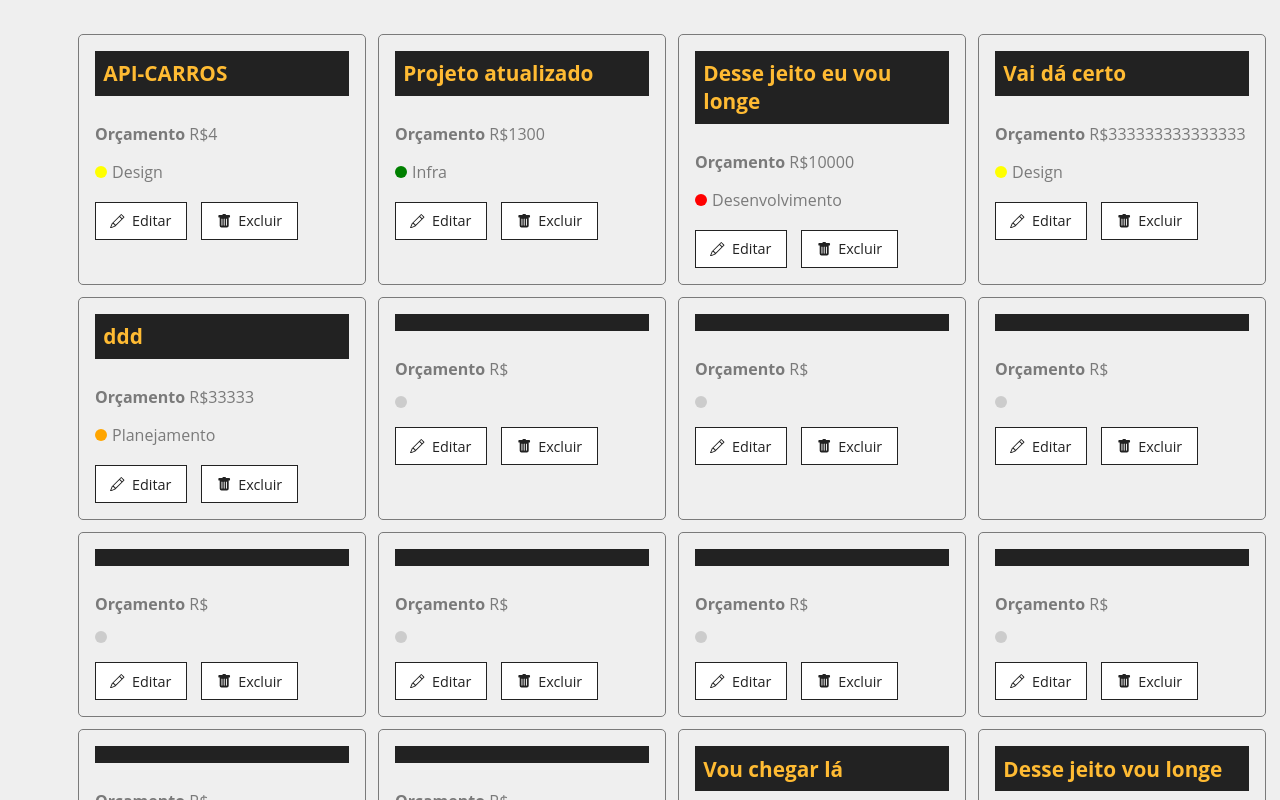
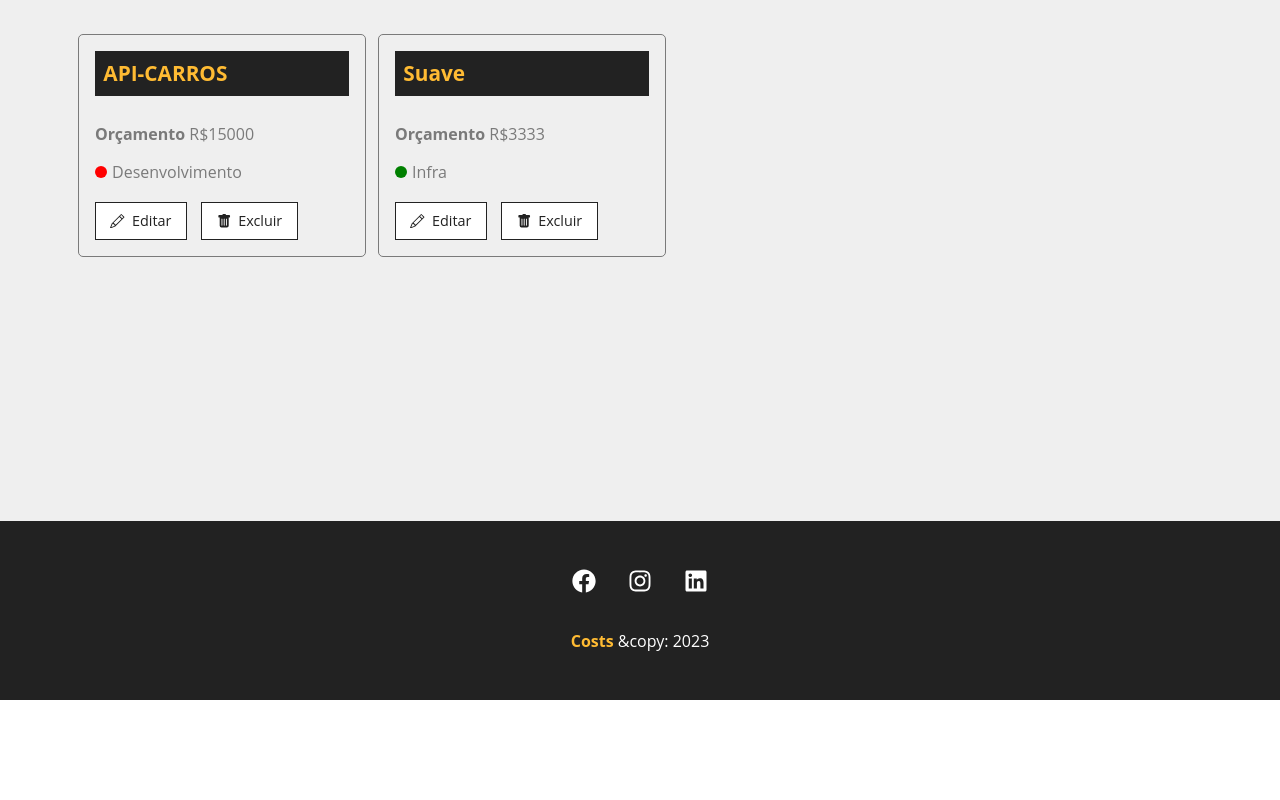
Before and after one commit to PauloBarros3335/Curso_react-, a React (Create React App) app: page /projects in a window 1280 px wide. Shown: the part 180-980 px from the top of the page. After the commit the page ends 880 px from the top, so only its background shows below. Built offline with nearby package versions, Linux system fonts and the light colour scheme; data requests are answered from the project's data file.

Commit message:
Conclusão do project cost

```diff
--- a/db.json
+++ b/db.json
@@ -2,18 +2,25 @@
   "projects": [
     {
       "name": "API-CARROS",
-      "budget": "4",
+      "budget": "15000",
       "category": {
-        "id": "3",
-        "name": "Design"
+        "id": "2",
+        "name": "Desenvolvimento"
       },
-      "cost": 0,
-      "services": [],
+      "cost": 2000,
+      "services": [
+        {
+          "name": "carros",
+          "cost": "2000",
+          "description": "serviços na API",
+          "id": "555eb5f7-0048-45da-b384-68d16b089e76"
+        }
+      ],
       "id": 1
     },
     {
-      "name": "Projeto atualizado",
-      "budget": "1300",
+      "name": "Suave",
+      "budget": "3333",
       "category": {
         "id": "1",
         "name": "Infra"
@@ -21,139 +28,6 @@
       "cost": 0,
       "services": [],
       "id": 2
-    },
-    {
-      "name": "Desse jeito eu vou longe",
-      "budget": "10000",
-      "category": {
-        "id": "2",
-        "name": "Desenvolvimento"
-      },
-      "cost": 0,
-      "services": [],
-      "id": 3
-    },
-    {
-      "name": "Vai dá certo",
-      "budget": "333333333333333",
-      "category": {
-        "id": "3",
-        "name": "Design"
-      },
-      "cost": 0,
-      "services": [],
-      "id": 6
-    },
-    {
-      "name": "ddd",
-      "budget": "33333",
-      "category": {
-        "id": "4",
-        "name": "Planejamento"
-      },
-      "cost": 0,
-      "services": [],
-      "id": 7
-    },
-    {
-      "cost": 0,
-      "services": [],
-      "id": 8
-    },
-    {
-      "cost": 0,
-      "services": [],
-      "id": 9
-    },
-    {
-      "cost": 0,
-      "services": [],
-      "id": 10
-    },
-    {
-      "cost": 0,
-      "services": [],
-      "id": 11
-    },
-    {
-      "cost": 0,
-      "services": [],
-      "id": 12
-    },
-    {
-      "cost": 0,
-      "services": [],
-      "id": 13
-    },
-    {
-      "cost": 0,
-      "services": [],
-      "id": 14
-    },
-    {
-      "cost": 0,
-      "services": [],
-      "id": 15
-    },
-    {
-      "cost": 0,
-      "services": [],
-      "id": 16
-    },
-    {
-      "name": "Vou chegar lá",
-      "budget": "130000",
-      "category": {
-        "id": "2",
-        "name": "Desenvolvimento"
-      },
-      "cost": 0,
-      "services": [],
-      "id": 17
-    },
-    {
-      "name": "Desse jeito vou longe",
-      "budget": "64",
-      "category": {
-        "id": "3",
-        "name": "Design"
-      },
-      "cost": 0,
-      "services": [],
-      "id": 18
-    },
-    {
-      "name": "Com muita fé em Deus vou chegar lá",
-      "budget": "10000000",
-      "category": {
-        "id": "2",
-        "name": "Desenvolvimento"
-      },
-      "cost": 0,
-      "services": [],
-      "id": 19
-    },
-    {
-      "name": "qqqq",
-      "budget": "11111",
-      "cost": 0,
-      "services": [],
-      "id": 20
-    },
-    {
-      "cost": 0,
-      "services": [],
-      "id": 21
-    },
-    {
-      "cost": 0,
-      "services": [],
-      "id": 22
-    },
-    {
-      "cost": 0,
-      "services": [],
-      "id": 23
     }
   ],
   "categories": [
--- a/src/components/Project/ProjectCard.js
+++ b/src/components/Project/ProjectCard.js
@@ -20,7 +20,6 @@ function ProjectCard({ name, id, budget, category, handleRemove }) {
           className={`${styles[category ? category.toLowerCase() : ""]}`}
         ></span>{" "}
         {category}
-        {/* <span className={`${styles[category.toLowerCase()]}`}></span> {category} */}
       </p>
       <div className={styles.project_card_actions}>
         <Link to={`/project/${id}`}>
--- a/src/components/layout/Loading.js
+++ b/src/components/layout/Loading.js
@@ -5,7 +5,7 @@ import styles from "./Loading.module.css";
 function Loading() {
   return (
     <div className="styles.loader_container">
-      <img className={styles.loading} src={loading} alt="Loading" />
+      <img className={styles.loader} src={loading} alt="Loading" />
     </div>
   );
 }
--- a/src/components/layout/Loading.module.css
+++ b/src/components/layout/Loading.module.css
@@ -1,4 +1,4 @@
-.loading_container {
+.loader_container {
   width: 100%;
   height: 100%;
   display: flex;
@@ -6,6 +6,6 @@
   align-items: center;
 }
 
-.loding {
+.loader {
   width: 50px;
 }
--- a/src/components/pages/Project.js
+++ b/src/components/pages/Project.js
@@ -1,3 +1,5 @@
+import { parse, v4 as uuidv4 } from "uuid";
+
 import styles from "./Project.module.css";
 
 import { useParams } from "react-router-dom";
@@ -6,12 +8,16 @@ import Loading from "../layout/Loading";
 import Container from "../layout/Container";
 import Message from "../layout/Message";
 import ProjectForm from "../Project/ProjectForm";
+import ServiceForm from "../service/ServiceForm";
+import ServiceCard from "../service/serviceCard";
 
 function Project() {
   const { id } = useParams();
 
   const [project, setProject] = useState([]);
+  const [services, setServices] = useState([]);
   const [showProjectForm, setShowProjectForm] = useState(false);
+  const [showServiceForm, setShowServiceForm] = useState(false);
   const [message, setMessage] = useState();
   const [type, setType] = useState();
   useEffect(() => {
@@ -25,12 +31,14 @@ function Project() {
         .then((resp) => resp.json())
         .then((data) => {
           setProject(data);
+          setServices(data.services);
         })
         .catch((err) => console.log);
-    }, 5000);
+    }, 3000);
   }, [id]);
 
   function editPost(project) {
+    setProject("");
     // budget validation
     if (project.budget < project.cost) {
       setMessage("O orçamento  não pde ser nemmor que o custo do projeto!");
@@ -53,9 +61,71 @@ function Project() {
       })
       .catch((err) => console.log(err));
   }
+  function createService(project) {
+    setMessage("");
+    // last service
+    const lastService = project.services[project.services.length - 1];
+
+    lastService.id = uuidv4();
+    const lastServiceCost = lastService.cost;
+
+    const newCost = parseFloat(project.cost) + parseFloat(lastServiceCost);
+
+    //maxium value validation
+    if (newCost > parseFloat(project.budget)) {
+      setMessage("Orçamento ultrapassado, verifique o valor do serviço");
+      setType("error");
+      project.services.pop();
+      return false;
+    }
+
+    //add service cost to project total cost
+    project.cost = newCost;
+
+    //update project
+    fetch(`http://localhost:5000/projects/${project.id}`, {
+      method: "PATCH",
+      headers: {
+        "content-Type": "application/json",
+      },
+      body: JSON.stringify(project),
+    })
+      .then((resp) => resp.json())
+      .then((data) => {
+        setShowServiceForm(false);
+      })
+      .catch((err) => console.log(err));
+  }
+
+  function removeService(id, cost) {
+    const servicesUpdated = project.services.filter(
+      (service) => service.id !== id
+    );
+    const projectUpdated = project;
+
+    projectUpdated.services = servicesUpdated;
+    projectUpdated.cost = parseFloat(projectUpdated.cost) - parseFloat(cost);
+
+    fetch(`http://localhost:5000/projects/${projectUpdated.id}`, {
+      method: "PATCH",
+      headers: {
+        "Content-type": "application/json",
+      },
+      body: JSON.stringify(projectUpdated),
+    })
+      .then((resp) => resp.json)
+      .then((data) => {
+        setProject(projectUpdated);
+        setServices(servicesUpdated);
+        setMessage("Serviço removido com sucesso");
+      });
+  }
 
   function toggleProjectForm() {
     setShowProjectForm(!showProjectForm);
+  }
+  function toggleServiceForm() {
+    setShowServiceForm(!showServiceForm);
   }
 
   return (
@@ -91,6 +161,36 @@ function Project() {
                 </div>
               )}
             </div>
+            <div className={styles.service_form_container}>
+              <h2>Adicione um serviço</h2>
+              <button className={styles.btn} onClick={toggleServiceForm}>
+                {!showServiceForm ? "Adicionar serviço" : "Fechar"}
+              </button>
+              <div className={styles.project_info}>
+                {showServiceForm && (
+                  <ServiceForm
+                    handleSubmit={createService}
+                    btnText="Adicionar Serviço"
+                    projectData={project}
+                  />
+                )}
+              </div>
+            </div>
+            <h2>Serviços</h2>
+            <Container customClass="start">
+              {services.length > 0 &&
+                services.map((service) => (
+                  <ServiceCard
+                    id={service.id}
+                    name={service.name}
+                    cost={service.cost}
+                    description={service.description}
+                    key={service.id}
+                    handleRemove={removeService}
+                  />
+                ))}
+              {services.length === 0 && <p>Não serviços cadrastrados.</p>}
+            </Container>
           </Container>
         </div>
       ) : (
@@ -101,74 +201,3 @@ function Project() {
 }
 
 export default Project;
-
-// import styles from "./Project.module.css";
-// import { useParams } from "react-router-dom";
-// import { useEffect, useState } from "react";
-// import Loading from "../layout/Loading";
-// import Container from "../layout/Container";
-
-// function Project() {
-//   const { id } = useParams();
-
-//   const [project, setProject] = useState(null);
-//   const [showProjectForm, setShowProjectForm] = useState(false);
-
-//   useEffect(() => {
-//     setTimeout(() => {
-//       fetch(`http://localhost:5000/projects/${id}`, {
-//         method: "GET",
-//         headers: {
-//           "Content-Type": "application/json",
-//         },
-//       })
-//         .then((resp) => resp.json())
-//         .then((data) => {
-//           setProject(data);
-//         })
-//         .catch((err) => console.log);
-//     }, 5000);
-//   }, [id]);
-
-//   function toggleProjectForm() {
-//     setShowProjectForm(!showProjectForm);
-//   }
-
-//   return (
-//     <>
-//       {project && project.name ? (
-//         <div className={styles.Project.name}>
-//           <Container customClass="column">
-//             <div>
-//               <h1>Projeto: {project.name}</h1>
-//               <button onClick={toggleProjectForm}>
-//                 {!showProjectForm ? "Editar projeto" : "Fechar"}
-//               </button>
-//               {!showProjectForm ? (
-//                 <div>
-//                   <p>
-//                     <span>Categoria:</span> {project.category.name}
-//                   </p>
-//                   <p>
-//                     <span>Total de Orçamento</span> R${project.budget}
-//                   </p>
-//                   <p>
-//                     <span>Total Ultilizado</span> R${project.cost}
-//                   </p>
-//                 </div>
-//               ) : (
-//                 <div>
-//                   <p>detalhes do projeto</p>
-//                 </div>
-//               )}
-//             </div>
-//           </Container>
-//         </div>
-//       ) : (
-//         <Loading />
-//       )}
-//     </>
-//   );
-// }
-
-// export default Project;
--- a/src/components/pages/Projects.js
+++ b/src/components/pages/Projects.js
@@ -36,7 +36,7 @@ function Projects() {
   }, []);
 
   function removeProject(id) {
-    fetch(`http://localhost:5000/projects${id}`, {
+    fetch(`http://localhost:5000/projects/${id}`, {
       method: "DELETE",
       headers: {
         "Content-type": "application/json",
--- /dev/null
+++ b/src/components/service/ServiceForm.js
@@ -0,0 +1,49 @@
+import { useState } from "react";
+
+import Input from "../form/Input";
+import SubmitButton from "../form/SubmitButton";
+
+import styles from "../Project/ProjectForm.module.css";
+
+function ServiceForm({ handleSubmit, btnText, projectData }) {
+  const [service, setService] = useState({});
+
+  function submit(e) {
+    e.preventDefault();
+    projectData.services.push(service);
+    handleSubmit(projectData);
+  }
+
+  function handleChange(e) {
+    setService({ ...service, [e.target.name]: e.target.value });
+  }
+
+  return (
+    <form onSubmit={submit} className={styles.form}>
+      <Input
+        type="text"
+        text="Nome do serviço"
+        name="name"
+        placerholder="Insira o nome do serviço"
+        handleOnchange={handleChange}
+      />
+      <Input
+        type="number"
+        text="Custo do serviço"
+        name="cost"
+        placerholder="Insira o valor total"
+        handleOnchange={handleChange}
+      />
+      <Input
+        type="text"
+        text="Descrição  do serviço"
+        name="description"
+        placerholder="Descreva o serviço"
+        handleOnchange={handleChange}
+      />
+      <SubmitButton text={btnText} />
+    </form>
+  );
+}
+
+export default ServiceForm;
--- /dev/null
+++ b/src/components/service/serviceCard.js
@@ -0,0 +1,26 @@
+import { BsFillTrashFill } from "react-icons/bs";
+import styles from "../Project/ProjectCard.module.css";
+
+function ServiceCard({ id, name, cost, description, handleRemove }) {
+  const remove = (e) => {
+    e.preventDefault();
+    handleRemove(id, cost);
+  };
+  return (
+    <div className={styles.project_card}>
+      <h4>{name}</h4>
+      <p>
+        <span>Custo total</span> R${cost}
+      </p>
+      <p>{description}</p>
+      <div className={styles.project_card_actions}>
+        <button onClick={remove}>
+          <BsFillTrashFill />
+          Excluir
+        </button>
+      </div>
+    </div>
+  );
+}
+
+export default ServiceCard;
```
